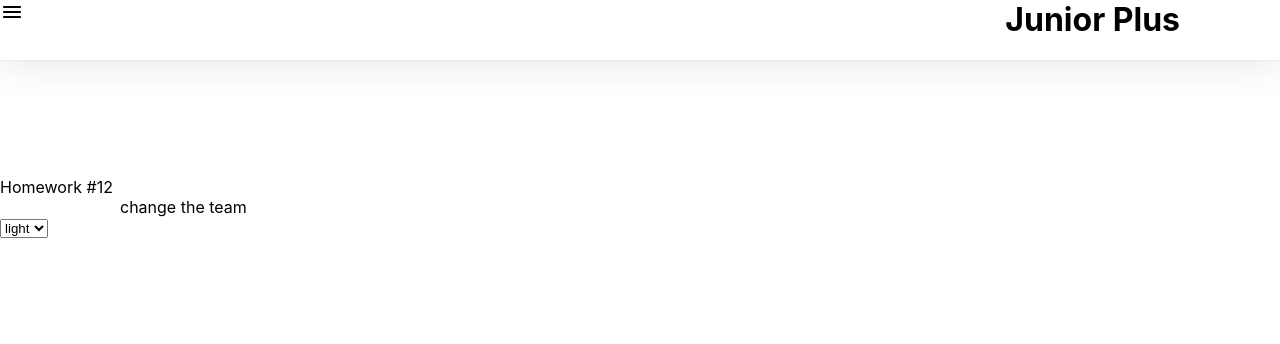
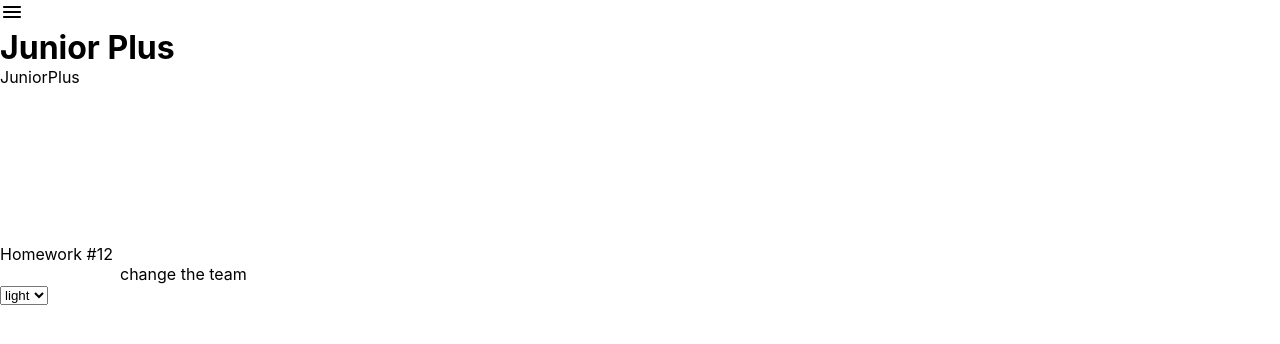
Before and after one commit to developeryudintsev/hometasks, a React (Create React App) app: page /#/junior-plus in a window 1280 px wide. Shown: the top 344 px of the page. Built offline with nearby package versions, Linux system fonts and the light colour scheme.

Commit message:
home task 5

```diff
--- a/src/s2-homeworks/hw05/header/Header.module.css
+++ b/src/s2-homeworks/hw05/header/Header.module.css
@@ -2,18 +2,9 @@
 }
 
 .header {
-    position: absolute;
-    width: 100%;
-    height: 60px;
-    left: 0px;
-    top: 0px;
 
-    background: #FFFFFF;
-    box-shadow: 0px 0px 40px rgba(29, 33, 38, 0.13), 0px 0px 2px rgba(29, 33, 38, 0.1);
 }
 
 .header h1 {
-    position: absolute;
-    top:0px;
-    right: 100px;
+
 }
--- a/src/s2-homeworks/hw05/pages/Error404.module.css
+++ b/src/s2-homeworks/hw05/pages/Error404.module.css
@@ -1,11 +1,7 @@
 .error404 {
-    width: 451px;
-    height: 100%;
+
 }
 
 .wrapper {
-    align-items: center;
-    display: flex;
-    height: calc(100vh - var(--header_height));
-    justify-content: center;
+
 }
--- a/src/s2-homeworks/hw05/sidebar/Sidebar.module.css
+++ b/src/s2-homeworks/hw05/sidebar/Sidebar.module.css
@@ -1,28 +1,12 @@
 .sidebar {
-z-index: 10;
 }
 
 .sidebar.open {
-    position: absolute;
-    width: 317px;
-    height: 720px;
-    left: 0px;
-    top: 0px;
 
-    background: #FFFFFF;
-    box-shadow: 0px 10px 40px rgba(29, 33, 38, 0.13), 0px 1px 2px rgba(29, 33, 38, 0.1);
-    border-radius: 0px;
 }
 
 .background {
-    position: absolute;
-    width: 1280px;
-    height: 720px;
-    left: 0px;
-    top: 0px;
 
-    background: #000000;
-    opacity: 0.3;
 }
 
 .nav {
@@ -41,7 +25,6 @@ z-index: 10;
     /*!* identical to box height *!*/
 
     /*text-decoration: none;*/
-    color: #000000;
 }
 .nav a:hover {
     /*font-family: 'Montserrat';*/
@@ -64,14 +47,8 @@ z-index: 10;
 }
 
 .close {
-    background-color: white;
-    border: white;
+
 }
 
 .close img {
-    position: absolute;
-    width: 20px;
-    height: 20px;
-    top:40px;
-    right: 40px;
 }
```
